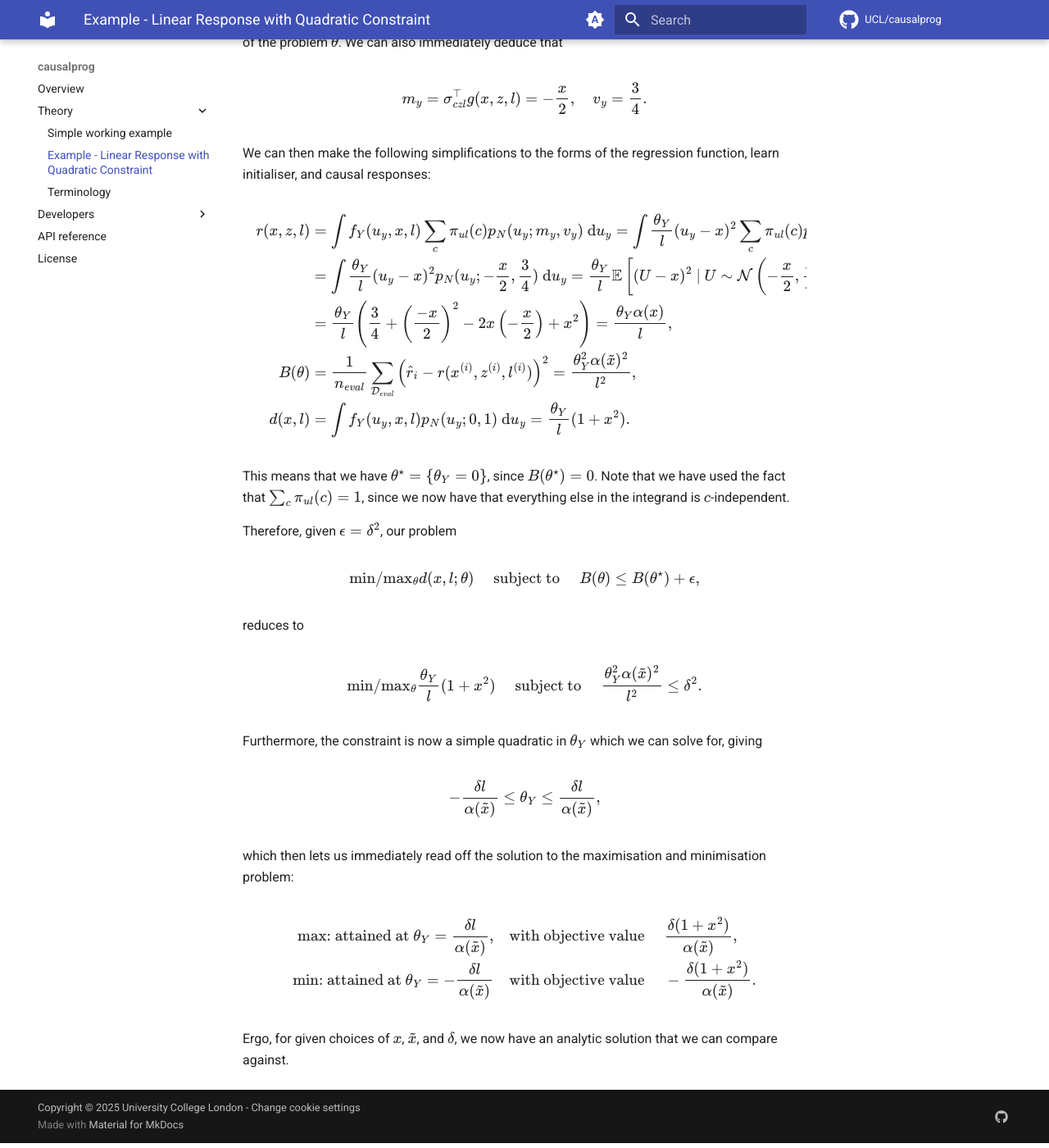
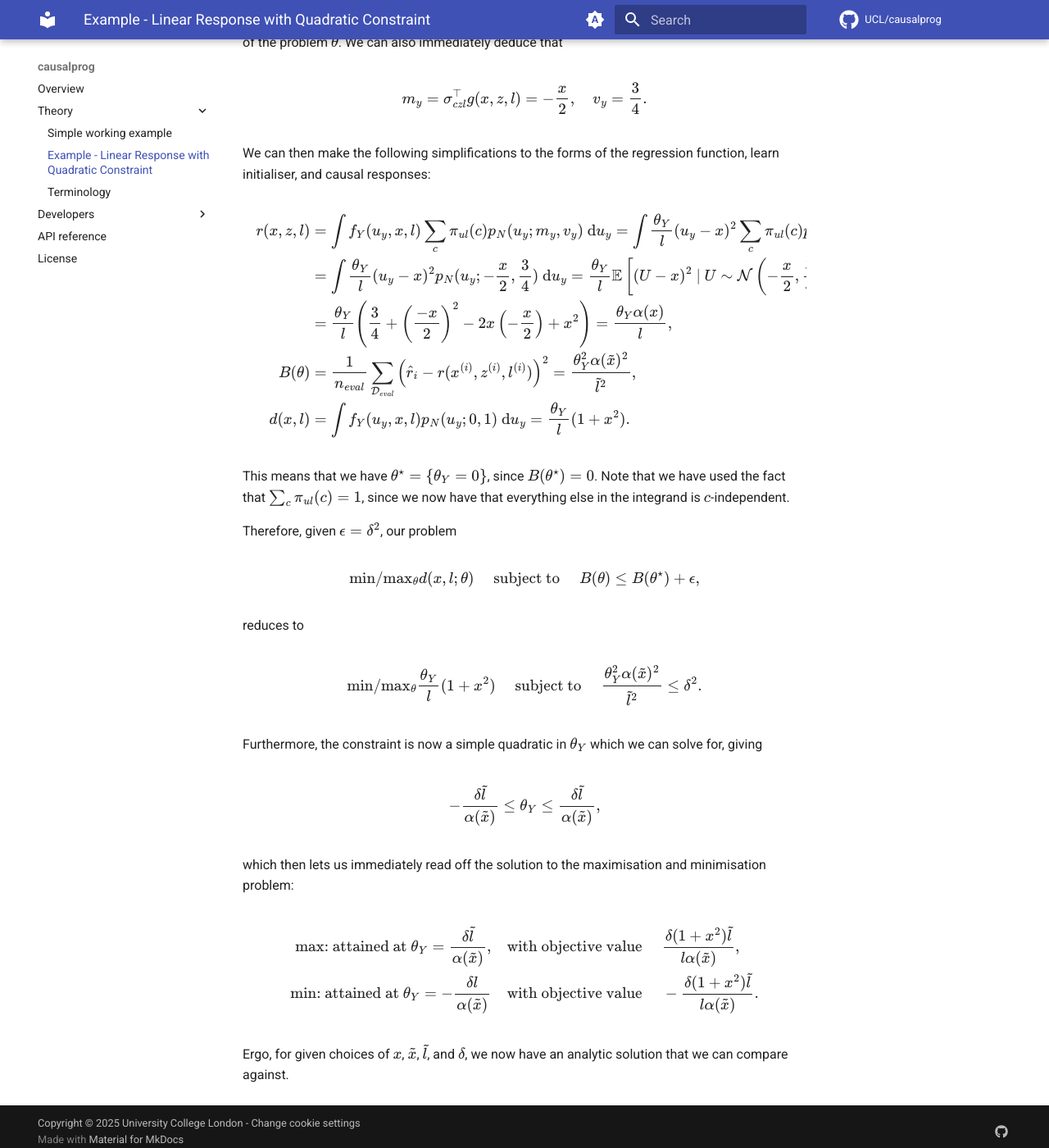
Before and after one commit to UCL/causalprog, an MkDocs documentation site: the page built from docs/theory/reduce-to-linear-example.md, in a window 1280 px wide and 1400 px high, scrolled down 628 px. Shown: the whole window at 82% size. Built offline with MkDocs 1.6.1 and Material for MkDocs 9.7.7, drawn with Linux system fonts in a browser that asks for light colours; comment, search, counter and statistics services are not loaded.

Commit message:
Spot another docs typo, moving to fix

```diff
--- a/docs/theory/reduce-to-linear-example.md
+++ b/docs/theory/reduce-to-linear-example.md
@@ -40,7 +40,7 @@ r(x, z, l)
 & = \frac{\theta_Y}{l}\left(\frac{3}{4} + \left(\frac{-x}{2}\right)^2 - 2x\left(-\frac{x}{2}\right) + x^2\right)
 = \frac{\theta_Y \alpha(x)}{l},                                                                                            \\
 B(\theta) & = \frac{1}{n_{eval}}\sum_{\mathcal{D}_{eval}}\left(\hat{r}_i - r(x^{(i)}, z^{(i)}, l^{(i)}) \right)^2
-= \frac{\theta_Y^2 \alpha(\tilde{x})^2}{l^2},                                                                              \\
+= \frac{\theta_Y^2 \alpha(\tilde{x})^2}{\tilde{l}^2},                                                                      \\
 d(x, l)   & = \int f_Y(u_y, x, l)p_N(u_y; 0, 1) \ \mathrm{d}u_y
 = \frac{\theta_Y}{l}(1 + x^2).
 \end{align*}
@@ -63,24 +63,24 @@ reduces to
 \begin{align*}
 \mathrm{min} / \mathrm{max}_{\theta} \frac{\theta_Y}{l}(1 + x^2)
   & \quad\text{ subject to }\quad
-\frac{\theta_Y^2 \alpha(\tilde{x})^2}{l^2} \leq \delta^2.
+\frac{\theta_Y^2 \alpha(\tilde{x})^2}{\tilde{l}^2} \leq \delta^2.
 \end{align*}
 
 Furthermore, the constraint is now a simple quadratic in $\theta_Y$ which we can solve for, giving
 
 <!-- prettier-ignore -->
 \begin{align*}
--\frac{\delta l}{\alpha(\tilde{x})} \leq \theta_Y \leq \frac{\delta l}{\alpha(\tilde{x})},
+-\frac{\delta \tilde{l}}{\alpha(\tilde{x})} \leq \theta_Y \leq \frac{\delta \tilde{l}}{\alpha(\tilde{x})},
 \end{align*}
 
 which then lets us immediately read off the solution to the maximisation and minimisation problem:
 
 <!-- prettier-ignore -->
 \begin{align*}
-\text{max: attained at } \theta_Y = \frac{\delta l}{\alpha(\tilde{x})},
-  & \quad\text{with objective value } \quad \frac{\delta(1 + x^2)}{\alpha(\tilde{x})},  \\
+\text{max: attained at } \theta_Y = \frac{\delta \tilde{l}}{\alpha(\tilde{x})},
+  & \quad\text{with objective value } \quad \frac{\delta(1 + x^2)\tilde{l}}{l\alpha(\tilde{x})},  \\
 \text{min: attained at } \theta_Y = -\frac{\delta l}{\alpha(\tilde{x})}
-  & \quad\text{with objective value } \quad -\frac{\delta(1 + x^2)}{\alpha(\tilde{x})}. \\
+  & \quad\text{with objective value } \quad -\frac{\delta(1 + x^2)\tilde{l}}{l\alpha(\tilde{x})}. \\
 \end{align*}
 
-Ergo, for given choices of $x$, $\tilde{x}$, and $\delta$, we now have an analytic solution that we can compare against.
+Ergo, for given choices of $x$, $\tilde{x}$, $\tilde{l}$, and $\delta$, we now have an analytic solution that we can compare against.
```
